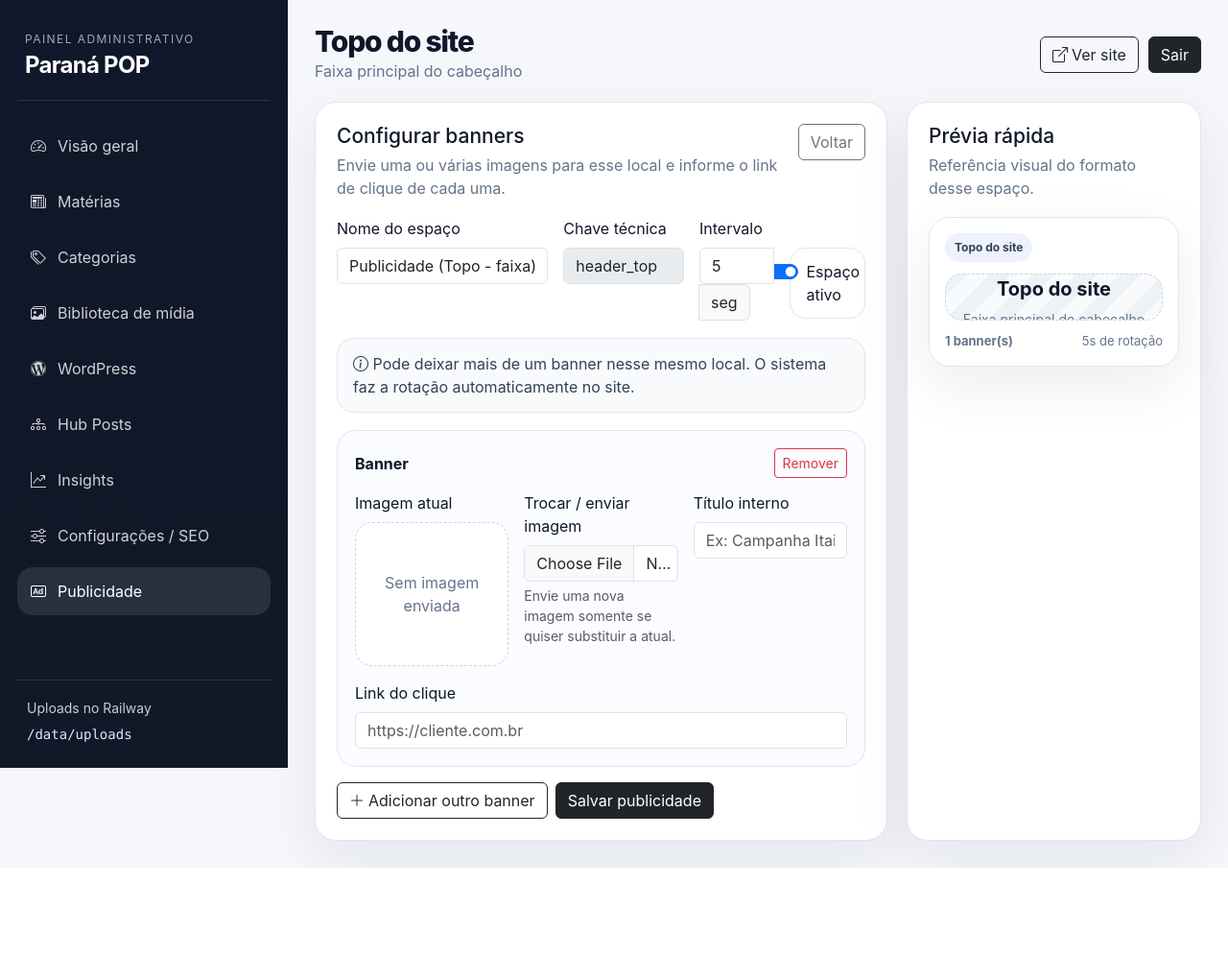
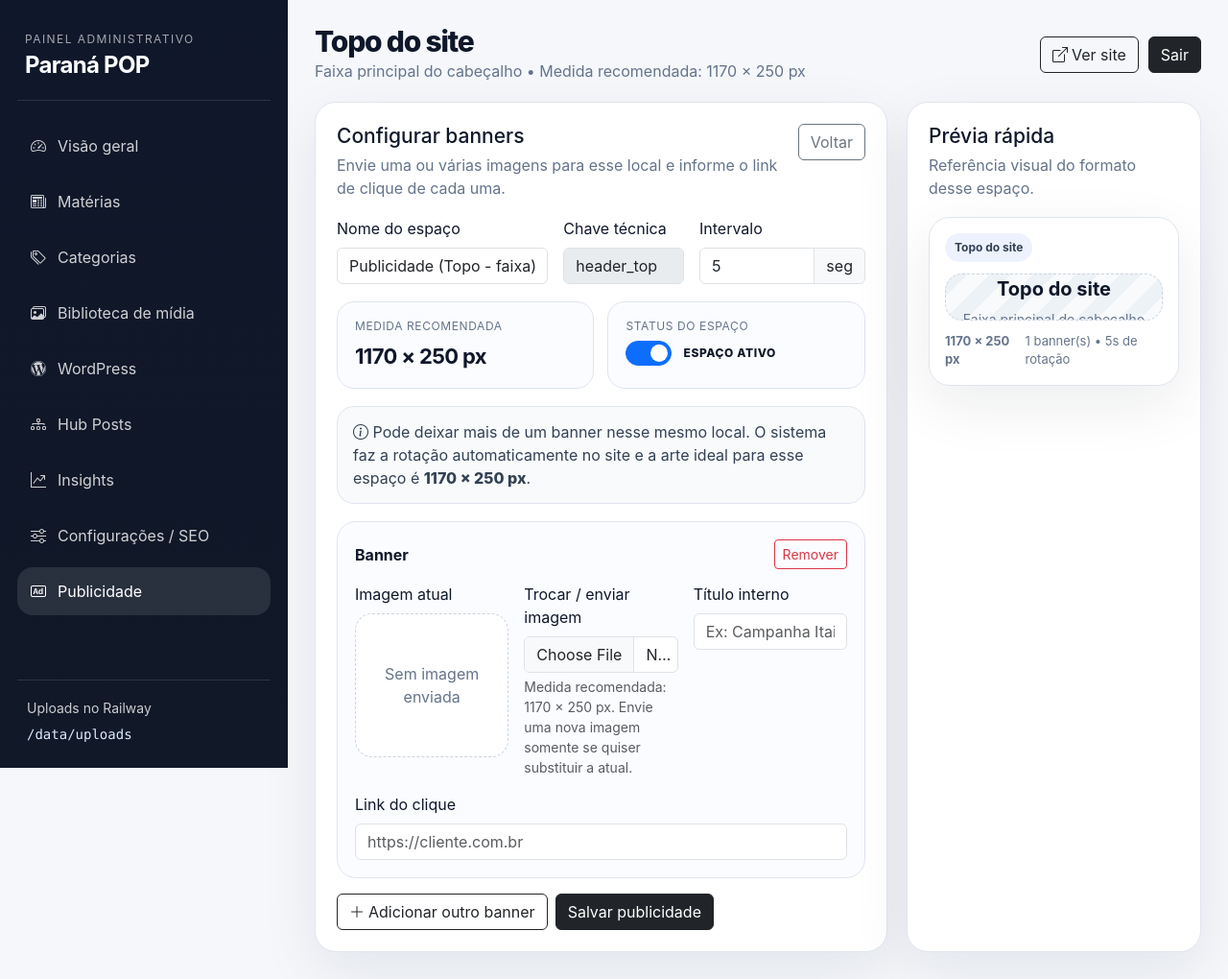
Before and after one commit to Hunter954/ParanaPOP, a Flask app: page /admin/ads/1/manage in a window 1280 px wide. Shown: the whole page at 96% size. Before the commit the page ends 904 px from the top, so only its background shows below. Run offline with Flask 3, Linux system fonts and the light colour scheme; a user stored in the database is signed in; data comes from the database, SQL or seed files in the repository; data that the repository does not hold is empty; parts of the project's set-up code (start-up, migrations or seed data) failed here and were passed over.

Commit message:
Add files via upload

```diff
--- a/app/admin.py
+++ b/app/admin.py
@@ -105,12 +105,42 @@ def _parse_ad_slot_payload(raw: str | None) -> dict | None:
 
 def _default_slot_layout_meta() -> dict:
     return {
-        'header_top': {'label': 'Topo do site', 'hint': 'Faixa principal do cabeçalho', 'shape': 'wide'},
-        'home_top': {'label': 'Meio da home', 'hint': 'Banner exibido no meio da página inicial', 'shape': 'wide'},
-        'home_mid': {'label': 'Final da matéria', 'hint': 'Banner exibido somente no fim das matérias', 'shape': 'wide'},
-        'home_bottom': {'label': 'Rodapé', 'hint': 'Banner grande no rodapé do site', 'shape': 'wide'},
-        'sidebar_1': {'label': 'Lateral 1', 'hint': 'Primeiro banner lateral alto da sessão de categorias', 'shape': 'tall'},
-        'sidebar_2': {'label': 'Lateral 2', 'hint': 'Segundo banner lateral alto da sessão de categorias', 'shape': 'tall'},
+        'header_top': {
+            'label': 'Topo do site',
+            'hint': 'Faixa principal do cabeçalho',
+            'shape': 'wide',
+            'dimensions': '1170 × 250 px',
+        },
+        'home_top': {
+            'label': 'Meio da home',
+            'hint': 'Banner exibido no meio da página inicial',
+            'shape': 'wide',
+            'dimensions': '1170 × 250 px',
+        },
+        'home_mid': {
+            'label': 'Final da matéria',
+            'hint': 'Banner exibido somente no fim das matérias',
+            'shape': 'wide',
+            'dimensions': '1170 × 250 px',
+        },
+        'home_bottom': {
+            'label': 'Rodapé',
+            'hint': 'Banner grande no rodapé do site',
+            'shape': 'wide',
+            'dimensions': '420 × 170 px',
+        },
+        'sidebar_1': {
+            'label': 'Lateral 1',
+            'hint': 'Primeiro banner lateral alto da sessão de categorias',
+            'shape': 'tall',
+            'dimensions': '300 × 520 px',
+        },
+        'sidebar_2': {
+            'label': 'Lateral 2',
+            'hint': 'Segundo banner lateral alto da sessão de categorias',
+            'shape': 'tall',
+            'dimensions': '300 × 520 px',
+        },
     }
 
 
@@ -150,6 +180,7 @@ def _slot_card_data(slot: AdSlot) -> dict:
         'label': meta.get('label', slot.name),
         'hint': meta.get('hint', 'Gerencie as artes desse espaço.'),
         'shape': meta.get('shape', 'wide'),
+        'dimensions': meta.get('dimensions', 'Consulte a arte usada no site'),
         'interval_seconds': payload['interval_seconds'],
         'banner_count': len(payload['banners']),
         'cover_image': payload['banners'][0]['image'] if payload['banners'] else '',
--- a/app/static/css/admin.css
+++ b/app/static/css/admin.css
@@ -146,7 +146,7 @@ body { margin: 0; font-family: Inter, system-ui, -apple-system, BlinkMacSystemFo
 .ads-preview-slot:hover { transform: translateY(-2px); border-color: #c7d2fe; box-shadow: 0 20px 50px rgba(15, 23, 42, .10); }
 .ads-preview-slot--wide .ads-preview-art { aspect-ratio: 1170 / 250; }
 .ads-preview-slot--square .ads-preview-art { aspect-ratio: 1 / 1; }
-.ads-preview-slot--tall .ads-preview-art { aspect-ratio: 300 / 420; }
+.ads-preview-slot--tall .ads-preview-art { aspect-ratio: 300 / 520; }
 .ads-preview-badge { display: inline-flex; padding: 6px 10px; border-radius: 999px; font-size: 12px; font-weight: 700; color: #334155; background: #eef2ff; margin-bottom: 12px; }
 .ads-preview-art { display: grid; place-items: center; overflow: hidden; border-radius: 18px; background: repeating-linear-gradient(135deg, #edf2f7, #edf2f7 16px, #f8fafc 16px, #f8fafc 32px); border: 1px dashed #cbd5e1; }
 .ads-preview-art.has-image { border-style: solid; background: #fff; }
@@ -179,3 +179,17 @@ body { margin: 0; font-family: Inter, system-ui, -apple-system, BlinkMacSystemFo
 .ad-rotator__dot.active { background: #fff; }
 @media (max-width: 1199px) { .ads-visual-layout, .ads-manage-layout { grid-template-columns: 1fr; } }
 @media (max-width: 991px) { .ads-guide-grid, .ads-home-preview-grid { grid-template-columns: 1fr; } }
+
+.ads-manage-specs { display:grid; grid-template-columns: repeat(2, minmax(0, 1fr)); gap: 14px; margin-top: 18px; }
+.ads-spec-card { border: 1px solid var(--admin-line); border-radius: 18px; background: #fbfcff; padding: 16px 18px; display:flex; flex-direction:column; gap:6px; }
+.ads-spec-card span { font-size: 12px; text-transform: uppercase; letter-spacing: .05em; color: var(--admin-muted); }
+.ads-spec-card strong { font-size: 22px; letter-spacing: -.03em; }
+.ads-spec-card--switch { cursor: pointer; }
+.ads-spec-card--switch:hover { border-color: #c7d2fe; }
+.ads-switch { padding: 0; border: 0; border-radius: 0; width: auto; min-height: 0; display:flex; align-items:center; gap:12px; margin:0; }
+.ads-switch .form-check-input { float:none; margin:0; width: 3rem; height: 1.6rem; cursor:pointer; }
+.ads-switch .form-check-label, .ads-switch span.form-check-label { margin:0; font-weight: 800; color: var(--admin-text); }
+.ads-manage-note strong { font-weight: 800; }
+@media (max-width: 991px) {
+  .ads-manage-specs { grid-template-columns: 1fr; }
+}
--- a/app/templates/admin/ads_manage.html
+++ b/app/templates/admin/ads_manage.html
@@ -1,7 +1,7 @@
 {% extends 'admin/layout.html' %}
 {% block admin_title %}Gerenciar publicidade{% endblock %}
 {% block page_title %}{{ slot_data.label }}{% endblock %}
-{% block page_subtitle %}{{ slot_data.hint }}{% endblock %}
+{% block page_subtitle %}{{ slot_data.hint }} • Medida recomendada: {{ slot_data.dimensions }}{% endblock %}
 {% block admin_content %}
 <section class="ads-manage-layout">
   <form class="panel-card" method="post" enctype="multipart/form-data" id="adsManageForm">
@@ -22,23 +22,31 @@
         <label class="form-label">Chave técnica</label>
         <input class="form-control" type="text" value="{{ slot.key }}" disabled>
       </div>
-      <div class="col-lg-2">
+      <div class="col-lg-4">
         <label class="form-label">Intervalo</label>
         <div class="input-group">
           <input class="form-control" type="number" min="1" max="120" name="interval_seconds" value="{{ payload.interval_seconds or 5 }}">
           <span class="input-group-text">seg</span>
         </div>
       </div>
-      <div class="col-lg-2 d-flex align-items-end">
+    </div>
+
+    <div class="ads-manage-specs">
+      <div class="ads-spec-card">
+        <span>Medida recomendada</span>
+        <strong>{{ slot_data.dimensions }}</strong>
+      </div>
+      <label class="ads-spec-card ads-spec-card--switch" for="adActive">
+        <span>Status do espaço</span>
         <div class="form-check form-switch ads-switch">
           <input class="form-check-input" type="checkbox" role="switch" id="adActive" name="is_active" {% if slot.is_active %}checked{% endif %}>
-          <label class="form-check-label" for="adActive">Espaço ativo</label>
+          <span class="form-check-label">Espaço ativo</span>
         </div>
-      </div>
+      </label>
     </div>
 
     <div class="ads-manage-note">
-      <i class="bi bi-info-circle"></i> Pode deixar mais de um banner nesse mesmo local. O sistema faz a rotação automaticamente no site.
+      <i class="bi bi-info-circle"></i> Pode deixar mais de um banner nesse mesmo local. O sistema faz a rotação automaticamente no site e a arte ideal para esse espaço é <strong>{{ slot_data.dimensions }}</strong>.
     </div>
 
     <div class="ads-banner-list" data-banner-list>
@@ -59,7 +67,7 @@
           <div class="col-lg-4">
             <label class="form-label">Trocar / enviar imagem</label>
             <input class="form-control" type="file" name="banner_image[]" accept=".jpg,.jpeg,.png,.webp,.gif,.svg">
-            <div class="form-text">Envie uma nova imagem somente se quiser substituir a atual.</div>
+            <div class="form-text">Medida recomendada: {{ slot_data.dimensions }}. Envie uma nova imagem somente se quiser substituir a atual.</div>
           </div>
           <div class="col-lg-4">
             <label class="form-label">Título interno</label>
@@ -93,7 +101,7 @@
     <div class="ads-preview-slot ads-preview-slot--{{ slot_data.shape }} is-static">
       <span class="ads-preview-badge">{{ slot_data.label }}</span>
       <div class="ads-preview-art {% if payload.banners and payload.banners[0].image %}has-image{% endif %}">{% if payload.banners and payload.banners[0].image %}<img src="{{ payload.banners[0].image }}" alt="{{ slot_data.label }}">{% else %}<strong>{{ slot_data.label }}</strong><small>{{ slot_data.hint }}</small>{% endif %}</div>
-      <div class="ads-preview-meta"><strong>{{ payload.banners|length }} banner(s)</strong><span>{{ payload.interval_seconds or 5 }}s de rotação</span></div>
+      <div class="ads-preview-meta"><strong>{{ slot_data.dimensions }}</strong><span>{{ payload.banners|length }} banner(s) • {{ payload.interval_seconds or 5 }}s de rotação</span></div>
     </div>
   </aside>
 </section>
--- a/app/templates/base.html
+++ b/app/templates/base.html
@@ -148,7 +148,7 @@
             {% endif %}
           </div>
 
-          <div class="weather-box" id="meteorologia">
+          <div class="weather-box desktop-weather" id="meteorologia">
             <div class="weather-widget-embed">
             <div id="ww_f62fe32e563e5" v='1.3' loc='id' a='{"t":"horizontal","lang":"pt","sl_lpl":1,"ids":["wl4952"],"font":"Arial","sl_ics":"one_a","sl_sot":"celsius","cl_bkg":"#0288D1","cl_font":"#FFFFFF","cl_cloud":"#FFFFFF","cl_persp":"#FFFFFF","cl_sun":"#FFC107","cl_moon":"#FFC107","cl_thund":"#FF5722"}'>Fonte de dados meteorológicos: <a href="https://wetterlang.de" id="ww_f62fe32e563e5_u" target="_blank">Wettervorhersage 30 tage</a></div>
             </div>
```
Also changed, not shown: app/static/css/site.css (+16 -14 lines), app/templates/admin/ads_editor.html (+8 -8 lines).
